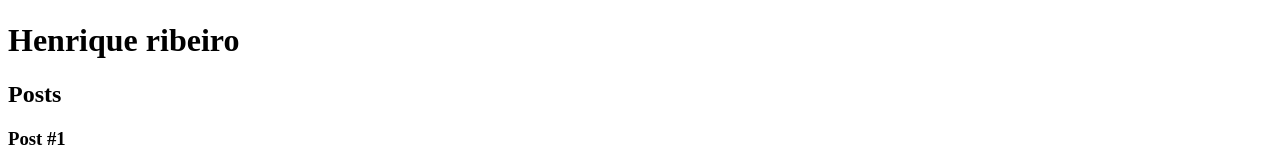
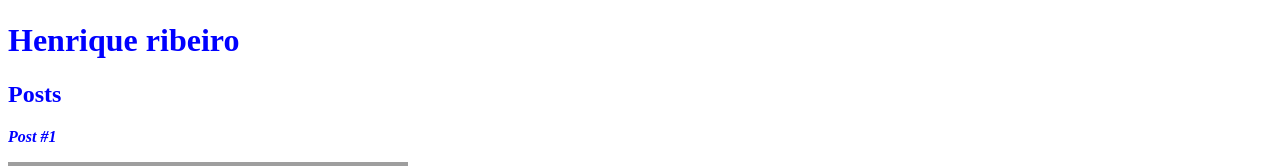
Before and after one commit to HenrichRB/html-5, a plain HTML site: page index.html in a window 1280 px wide. Shown: the part 311-477 px from the top of the page. Drawn offline with Linux system fonts and the light colour scheme; grey boxes are pictures that could not be loaded.

Commit message:
update: CSS Style initial

```diff
--- a/index.html
+++ b/index.html
@@ -8,15 +8,15 @@
     <body>
         <header>
             <img src="https://blob.sololearn.com/avatars/75aeefa4-d611-4799-b2a5-6ba8f06fac7e.jpg" alt="Gengar - Pokemom do tipo fantasma">
-            <h1>Henrique ribeiro</h1>
+            <h1 id="title">Henrique ribeiro</h1>
         </header>
         <section>
             <header>
-                <h2>Posts</h2>
+                <h2 class="subtitle">Posts</h2>
             </header>
             <article>
                 <header>
-                    <h3>Post #1</h3>
+                    <h3 class="post_title">Post #1</h3>
                     <img src="https://images.unsplash.com/photo-1607706189992-eae578626c86?ixlib=rb-4.0.3&ixid=M3wxMjA3fDB8MHxwaG90by1wYWdlfHx8fGVufDB8fHx8fA%3D%3D&auto=format&fit=crop&w=1170&q=80" alt="Editor de texto contendo codigo HTML">
                 </header>
                 <p>Lorem ipsum dolor sit amet consectetur adipisicing elit. Placeat, <a href="https://www.linkedin.com/in/henrique-ribeiro-barros/" target='_blank'>Meu Linkedin</a>, assumenda repudiandae beatae corporis libero quia nemo sed corrupti <a href="mailto:henrichrb@gmail.com" target="_blank">Meu email</a> consequatur magnam voluptate odio voluptatem vero? Illum!</p>
--- a/style.css
+++ b/style.css
@@ -0,0 +1,8 @@
+#title, .subtitle, .post_title{
+    color: blue;
+}
+
+.post_title {
+    font-size: 16px;
+    font-style: italic;
+}
```
